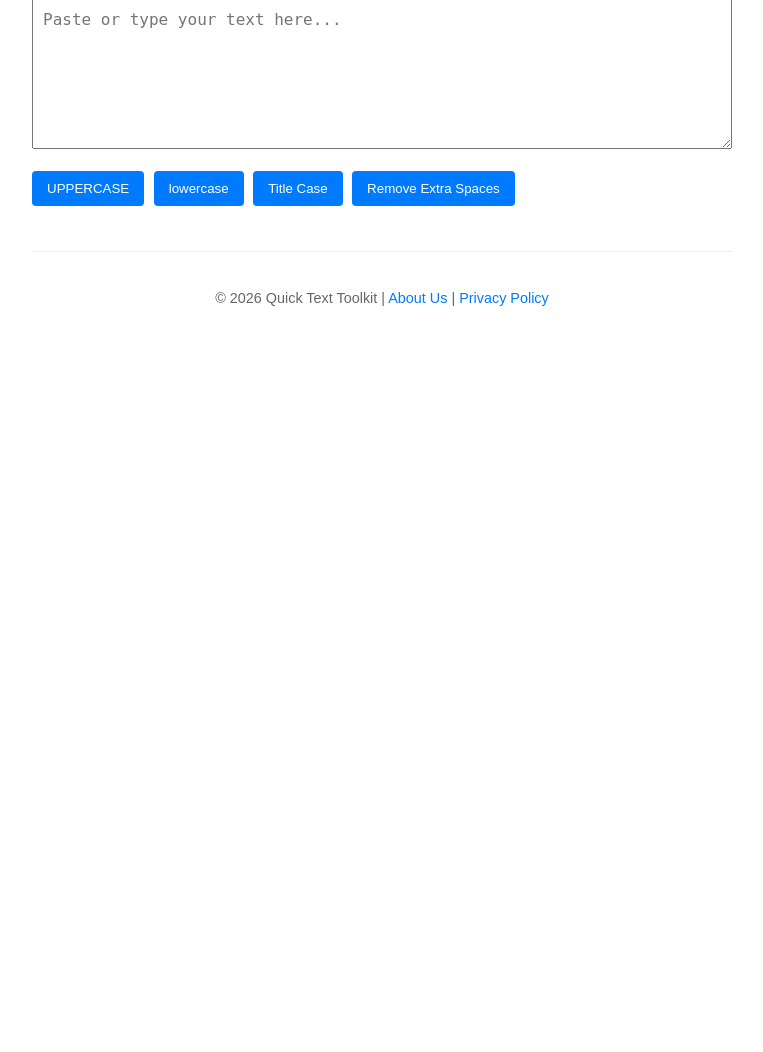
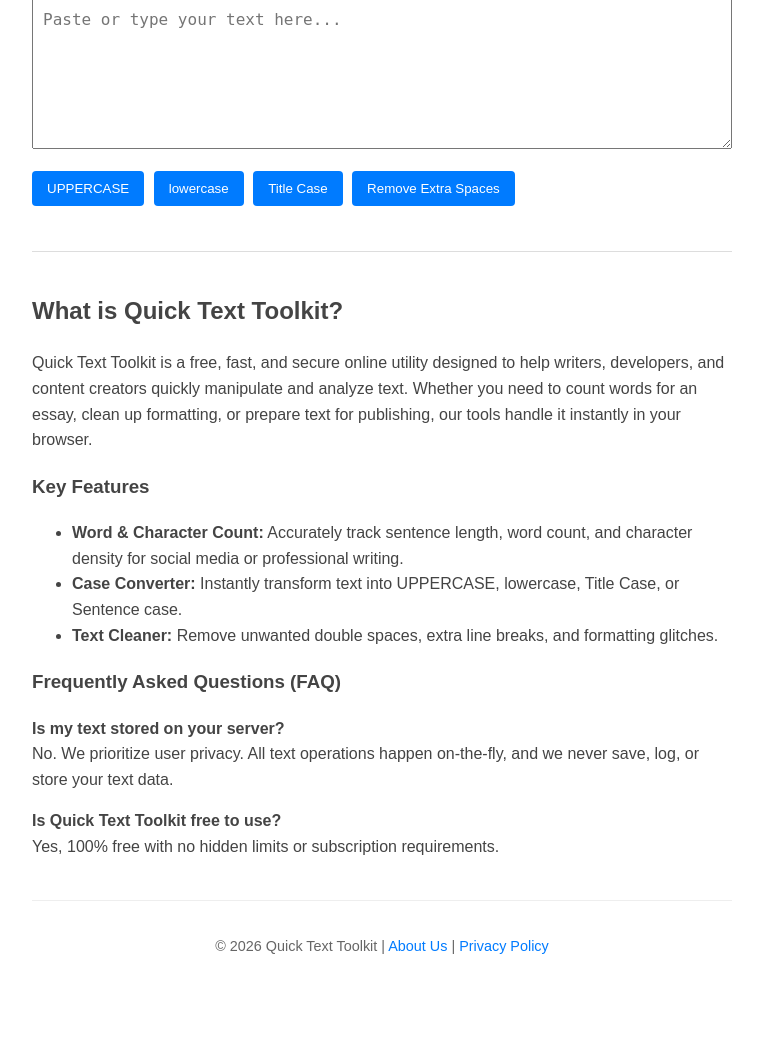
Before and after one commit to A-SODIQY/text-toolkit, a Flask app: page / in a window 1280 px wide. Shown: the part 181-1233 px from the top of the page, without its empty margins (258-1021 px from the left). Before the commit the page ends 487 px from the top, so only its background shows below. Run offline with Flask 3, Linux system fonts and the light colour scheme.

Commit message:
Add SEO guide and FAQ content to tools

```diff
--- a/templates/index.html
+++ b/templates/index.html
@@ -66,6 +66,25 @@
         <p>{{ processed_text }}</p>
     </div>
     {% endif %}
+<!-- Content & Guide Section for SEO/AdSense -->
+<section style="margin-top: 40px; border-top: 1px solid #ddd; padding-top: 20px; color: #444; line-height: 1.6;">
+    <h2>What is Quick Text Toolkit?</h2>
+    <p>Quick Text Toolkit is a free, fast, and secure online utility designed to help writers, developers, and content creators quickly manipulate and analyze text. Whether you need to count words for an essay, clean up formatting, or prepare text for publishing, our tools handle it instantly in your browser.</p>
+
+    <h3>Key Features</h3>
+    <ul>
+        <li><strong>Word & Character Count:</strong> Accurately track sentence length, word count, and character density for social media or professional writing.</li>
+        <li><strong>Case Converter:</strong> Instantly transform text into UPPERCASE, lowercase, Title Case, or Sentence case.</li>
+        <li><strong>Text Cleaner:</strong> Remove unwanted double spaces, extra line breaks, and formatting glitches.</li>
+    </ul>
+
+    <h3>Frequently Asked Questions (FAQ)</h3>
+    <p><strong>Is my text stored on your server?</strong><br>
+    No. We prioritize user privacy. All text operations happen on-the-fly, and we never save, log, or store your text data.</p>
+
+    <p><strong>Is Quick Text Toolkit free to use?</strong><br>
+    Yes, 100% free with no hidden limits or subscription requirements.</p>
+</section>
 <footer style="margin-top: 40px; padding: 20px 0; border-top: 1px solid #eee; text-align: center; font-size: 0.9em; color: #666;">
   <p>
     &copy; 2026 Quick Text Toolkit |
```
Also changed, not shown: templates/whatsapp.html (+19 -0 lines).
